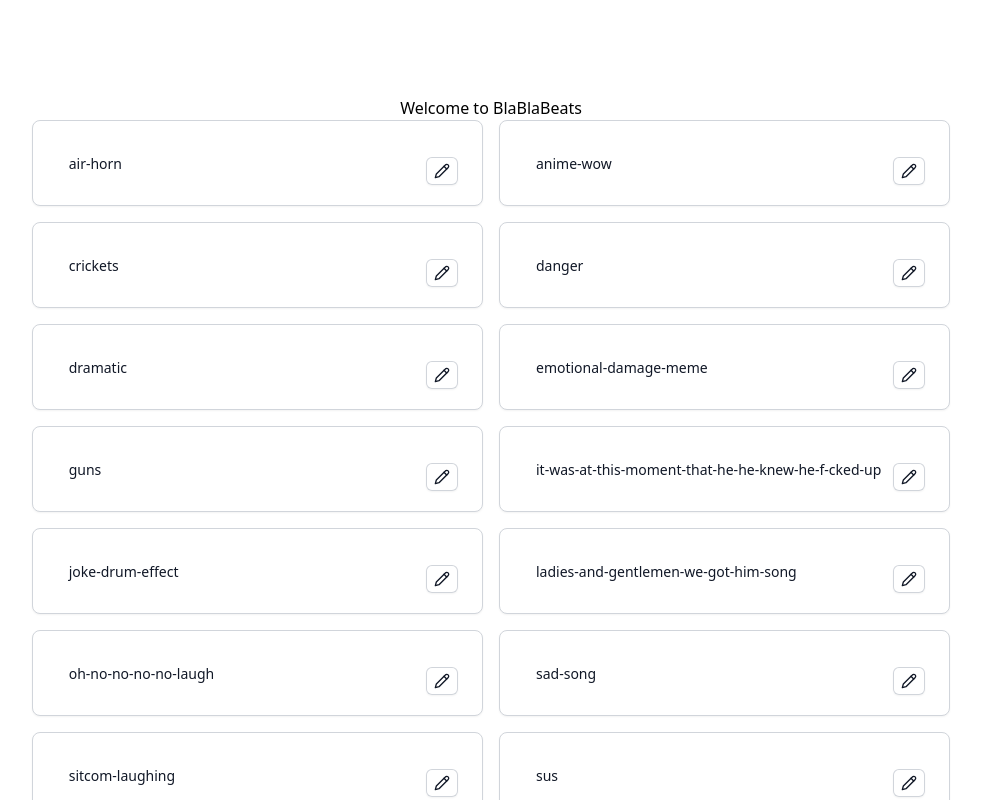
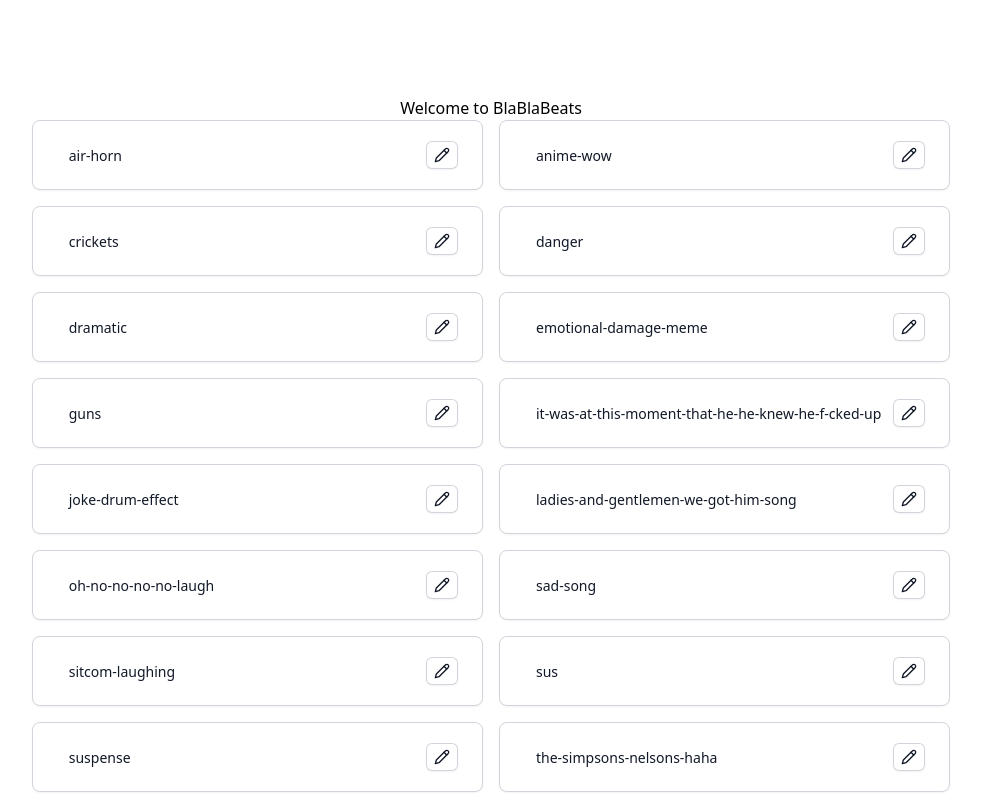
Before and after one commit to krishaamer/Blablabeats, a Next.js app in the folder blablabeats/: page / in a window 1280 px wide. Shown: the top 800 px of the page, without its empty margins (149-1130 px from the left). Built offline with nearby package versions, Linux system fonts and the light colour scheme; a web font is replaced by a local one.

Commit message:
Update form

```diff
--- /dev/null
+++ b/blablabeats/app/component/EditBeatDialog.tsx
@@ -0,0 +1,120 @@
+'use client'
+
+import { Button } from '@/components/ui/button'
+import {
+  Dialog,
+  DialogContent,
+  DialogDescription,
+  DialogFooter,
+  DialogHeader,
+  DialogTitle,
+  DialogTrigger,
+} from '@/components/ui/dialog'
+import {
+  Form,
+  FormControl,
+  FormDescription,
+  FormField,
+  FormItem,
+  FormLabel,
+  FormMessage,
+} from '@/components/ui/form'
+import { Textarea } from '@/components/ui/textarea'
+import { zodResolver } from '@hookform/resolvers/zod'
+import { Loader2, PencilIcon } from 'lucide-react'
+import { useState } from 'react'
+import { useForm } from 'react-hook-form'
+import toast from 'react-hot-toast'
+import { z } from 'zod'
+
+const formSchema = z.object({
+  prompt: z.string().min(2, {
+    message: 'Prompt must be at least 4 characters.',
+  }),
+})
+
+const EditBeatForm = ({ beat }) => {
+  const [isOpen, setIsOpen] = useState(false)
+
+  // 1. Define your form.
+  const form = useForm<z.infer<typeof formSchema>>({
+    resolver: zodResolver(formSchema),
+    defaultValues: {
+      prompt: '',
+    },
+  })
+
+  const { handleSubmit, formState } = form
+  const { isSubmitting } = formState
+
+  // 2. Define a submit handler.
+  async function onSubmit(values: z.infer<typeof formSchema>) {
+    // Do something with the form values.
+    // ✅ This will be type-safe and validated.
+    console.log(values)
+    // await 2 seconds
+    await new Promise((r) => setTimeout(r, 2000))
+    setIsOpen(false)
+    toast.success('Successfully updated!')
+  }
+
+  return (
+    <Form {...form} key={beat.name}>
+      <form onSubmit={handleSubmit(onSubmit)} className="space-y-2">
+        <Dialog open={isOpen} onOpenChange={(open) => setIsOpen(open)}>
+          <DialogTrigger>
+            <button
+              type="button"
+              className="relative z-10 rounded-md bg-white px-2 py-1.5 text-sm font-semibold text-gray-900 shadow-sm ring-1 ring-inset ring-gray-300 hover:bg-gray-50"
+            >
+              <PencilIcon className="h-4 w-4" />
+            </button>
+          </DialogTrigger>
+          <DialogContent>
+            <DialogHeader>
+              <DialogTitle className="mb-2">Regenerate Soundboard</DialogTitle>
+              <DialogDescription>
+                <FormField
+                  control={form.control}
+                  name="prompt"
+                  render={({ field }) => (
+                    <FormItem>
+                      <FormLabel>Prompt</FormLabel>
+                      <FormControl>
+                        <Textarea
+                          autoFocus={true}
+                          placeholder="A laugh in the voice of Steve Carell"
+                          {...field}
+                        />
+                      </FormControl>
+                      <FormDescription>
+                        Type in the new audio file you want to replace and click
+                        Generate.
+                      </FormDescription>
+
+                      <FormMessage />
+                    </FormItem>
+                  )}
+                />
+              </DialogDescription>
+            </DialogHeader>
+            <DialogFooter>
+              <Button
+                onClick={handleSubmit(onSubmit)}
+                disabled={isSubmitting}
+                type="submit"
+              >
+                {isSubmitting ? (
+                  <Loader2 className="h-4 w-4 animate-spin" />
+                ) : (
+                  'Generate'
+                )}
+              </Button>
+            </DialogFooter>
+          </DialogContent>
+        </Dialog>
+      </form>
+    </Form>
+  )
+}
+export default EditBeatForm
--- a/blablabeats/app/layout.tsx
+++ b/blablabeats/app/layout.tsx
@@ -1,4 +1,5 @@
 import '@/styles/tailwind.css'
+import { Toaster } from 'react-hot-toast'
 
 export const metadata = {
   title: {
@@ -23,6 +24,9 @@ export default function RootLayout({ children }) {
         />
       </head>
       <body className="flex min-h-full">
+        <div>
+          <Toaster />
+        </div>
         <div className="w-full">{children}</div>
       </body>
     </html>
--- a/blablabeats/app/page.tsx
+++ b/blablabeats/app/page.tsx
@@ -9,11 +9,6 @@ import {
   DialogTitle,
   DialogTrigger,
 } from '@/components/ui/dialog'
-import { PencilIcon } from 'lucide-react'
-import * as z from 'zod'
-import { Button } from '../components/ui/button'
-import beatsList from '../data/audioList'
-
 import {
   Form,
   FormControl,
@@ -23,9 +18,12 @@ import {
   FormLabel,
   FormMessage,
 } from '@/components/ui/form'
-import { Input } from '@/components/ui/input'
-import { useForm } from 'react-hook-form'
-import { zodResolver } from '@hookform/resolvers/zod'
+import { Textarea } from '@/components/ui/textarea'
+import { PencilIcon } from 'lucide-react'
+import * as z from 'zod'
+import { Button } from '../components/ui/button'
+import beatsList from '../data/audioList'
+import EditBeatForm from './component/EditBeatDialog'
 
 const formSchema = z.object({
   prompt: z.string().min(2, {
@@ -37,21 +35,6 @@ export default function Home() {
   const playSound = (audio) => {
     const audioFile = new Audio(audio)
     audioFile.play()
-  }
-
-  // 1. Define your form.
-  const form = useForm<z.infer<typeof formSchema>>({
-    resolver: zodResolver(formSchema),
-    defaultValues: {
-      prompt: '',
-    },
-  })
-
-  // 2. Define a submit handler.
-  function onSubmit(values: z.infer<typeof formSchema>) {
-    // Do something with the form values.
-    // ✅ This will be type-safe and validated.
-    console.log(values)
   }
 
   return (
@@ -68,6 +51,7 @@ export default function Home() {
             </div>
             <div className="min-w-0 flex-1">
               <button
+                type="button"
                 onClick={() => playSound(beat.source)}
                 className="focus:outline-none "
               >
@@ -75,54 +59,7 @@ export default function Home() {
                 <p className="text-sm font-medium text-gray-900">{beat.name}</p>
               </button>
             </div>
-            <div>
-              <Form {...form}>
-                <form
-                  onSubmit={form.handleSubmit(onSubmit)}
-                  className="mt-4 space-y-2"
-                >
-                  <Dialog>
-                    <DialogTrigger>
-                      <button className="relative z-10 rounded-md bg-white px-2 py-1.5 text-sm font-semibold text-gray-900 shadow-sm ring-1 ring-inset ring-gray-300 hover:bg-gray-50">
-                        <PencilIcon className="h-4 w-4" />
-                      </button>
-                    </DialogTrigger>
-                    <DialogContent>
-                      <DialogHeader>
-                        <DialogTitle>Regenerate Soundboard</DialogTitle>
-                        <DialogDescription>
-                          <FormField
-                            control={form.control}
-                            name="prompt"
-                            render={({ field }) => (
-                              <FormItem>
-                                <FormLabel>Prompt</FormLabel>
-                                <FormControl>
-                                  <Input
-                                    autoFocus={true}
-                                    placeholder="A laugh in the voice of Steve Carell"
-                                    {...field}
-                                  />
-                                </FormControl>
-                                <FormDescription>
-                                  Type in the new audio file you want to replace
-                                  and click Generate.
-                                </FormDescription>
-
-                                <FormMessage />
-                              </FormItem>
-                            )}
-                          />
-                        </DialogDescription>
-                      </DialogHeader>
-                      <DialogFooter>
-                        <Button type="submit">Generate</Button>
-                      </DialogFooter>
-                    </DialogContent>
-                  </Dialog>
-                </form>
-              </Form>
-            </div>
+            <EditBeatForm beat={beat} />
           </div>
         ))}
       </div>
--- /dev/null
+++ b/blablabeats/components/ui/textarea.tsx
@@ -0,0 +1,24 @@
+import * as React from "react"
+
+import { cn } from "@/lib/utils"
+
+export interface TextareaProps
+  extends React.TextareaHTMLAttributes<HTMLTextAreaElement> {}
+
+const Textarea = React.forwardRef<HTMLTextAreaElement, TextareaProps>(
+  ({ className, ...props }, ref) => {
+    return (
+      <textarea
+        className={cn(
+          "flex min-h-[80px] w-full rounded-md border border-neutral-200 border-neutral-200 bg-transparent px-3 py-2 text-sm ring-offset-white placeholder:text-neutral-500 focus-visible:outline-none focus-visible:ring-2 focus-visible:ring-neutral-400 focus-visible:ring-offset-2 disabled:cursor-not-allowed disabled:opacity-50 dark:border-neutral-800 dark:border-neutral-800 dark:ring-offset-neutral-950 dark:placeholder:text-neutral-400 dark:focus-visible:ring-neutral-800",
+          className
+        )}
+        ref={ref}
+        {...props}
+      />
+    )
+  }
+)
+Textarea.displayName = "Textarea"
+
+export { Textarea }
--- a/blablabeats/package.json
+++ b/blablabeats/package.json
@@ -32,6 +32,7 @@
     "react-aria": "^3.26.0",
     "react-dom": "18.2.0",
     "react-hook-form": "^7.45.4",
+    "react-hot-toast": "^2.4.1",
     "react-stately": "^3.17.0",
     "recordrtc": "^5.6.2",
     "rss-to-json": "^2.1.1",
```
Also changed, not shown: 1 other file (tests, documents, lock files or other folders).
